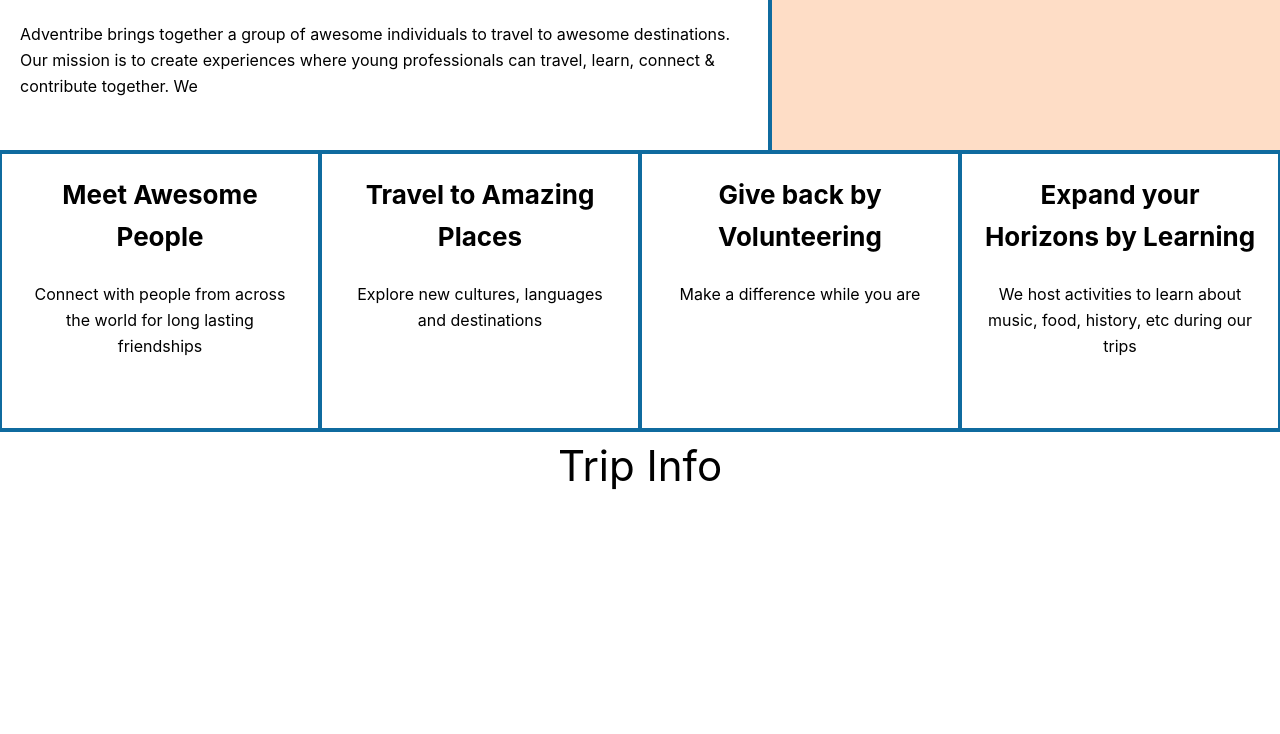
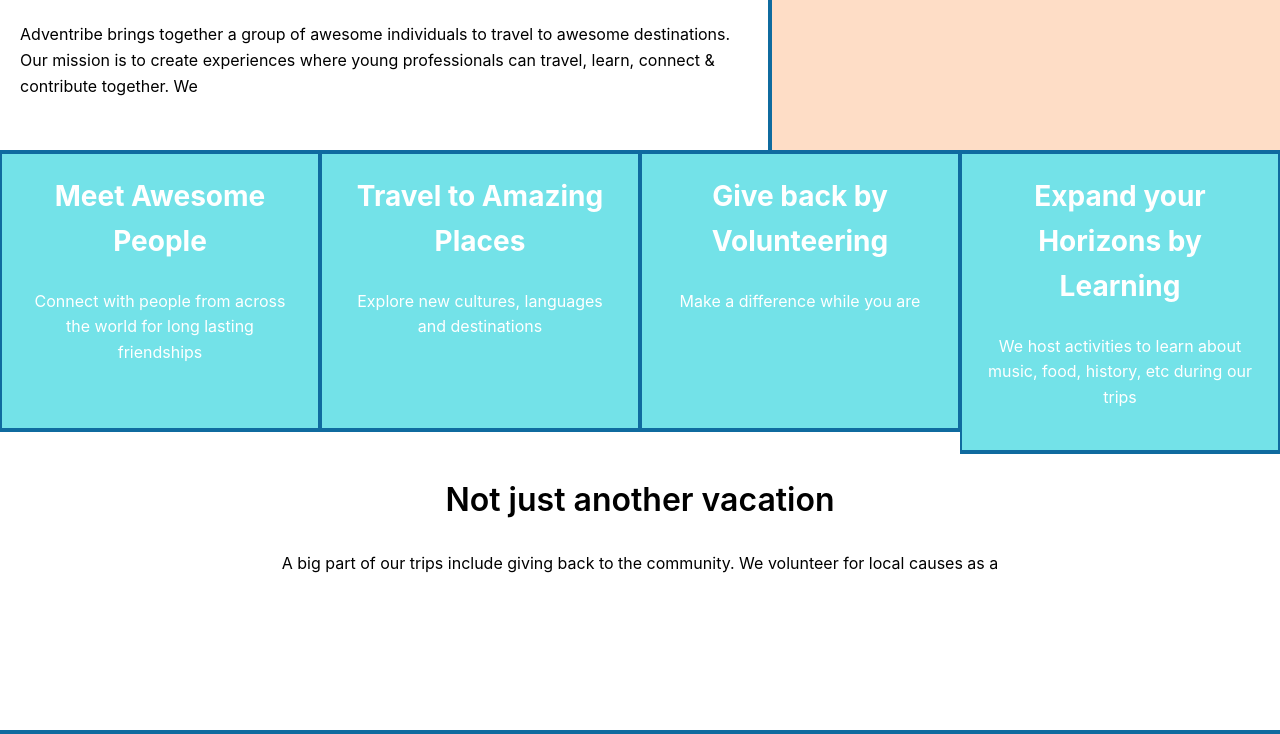
Before and after one commit to jamesonamadeus/adventribe, a website: page src/index.html in a window 1280 px wide. Shown: the part 1067-1801 px from the top of the page. Before the commit the page ends 1749 px from the top, so only its background shows below. Drawn offline with Linux system fonts and the light colour scheme; files whose address does not match are found by name.

Commit message:
add volunteer. update the benefits

```diff
--- a/src/css/scss/segments/_home-benefits.scss
+++ b/src/css/scss/segments/_home-benefits.scss
@@ -5,6 +5,7 @@
   @include justify-content(center);
 
   &-contain {
+    background: lighten($style-4, 20%) !important;
     border: 2px solid $style-5;
     border-bottom-width: 4px;
     min-height: 280px;
@@ -12,7 +13,12 @@
     width: 25%;
 
     h4 {
-      @include font-size(26);
+      @include font-size(28);
+      color: $white;
+    }
+
+    p {
+      color: $white;
     }
   }
 }
--- /dev/null
+++ b/src/css/scss/segments/_home-volunteer.scss
@@ -0,0 +1,19 @@
+.volunteer {
+  @include flexbox(flex);
+  @include flex-direction(row);
+  @include align-items(flex-start);
+  @include justify-content(center);
+  width: 100%;
+
+  &-contain {
+    border-bottom: 4px solid $style-5;
+    min-height: 280px;
+    padding: 20px;
+    width: 100%;
+
+    h3 {
+      @include font-size(32);
+      font-weight: 600;
+    }
+  }
+}
--- a/src/css/scss/segments/_master.scss
+++ b/src/css/scss/segments/_master.scss
@@ -2,3 +2,4 @@
 @import "_home-info.scss";
 @import "_home-mission.scss";
 @import "_home-benefits.scss";
+@import "_home-volunteer.scss";
--- a/src/index.html
+++ b/src/index.html
@@ -132,9 +132,12 @@
             </div>
 
         </div>
-        <div class="main-section ">
-            <h2>Trip Info</h2>
-
+        <div class="main-section volunteer">
+            <div class="volunteer-contain">
+                <h3>Not just another vacation</h3>
+                <p>A big part of our trips include giving back to the community. We volunteer for local causes as a
+                </p>
+            </div>
         </div>
     </main>
 
```
Also changed, not shown: src/css/main.css.
